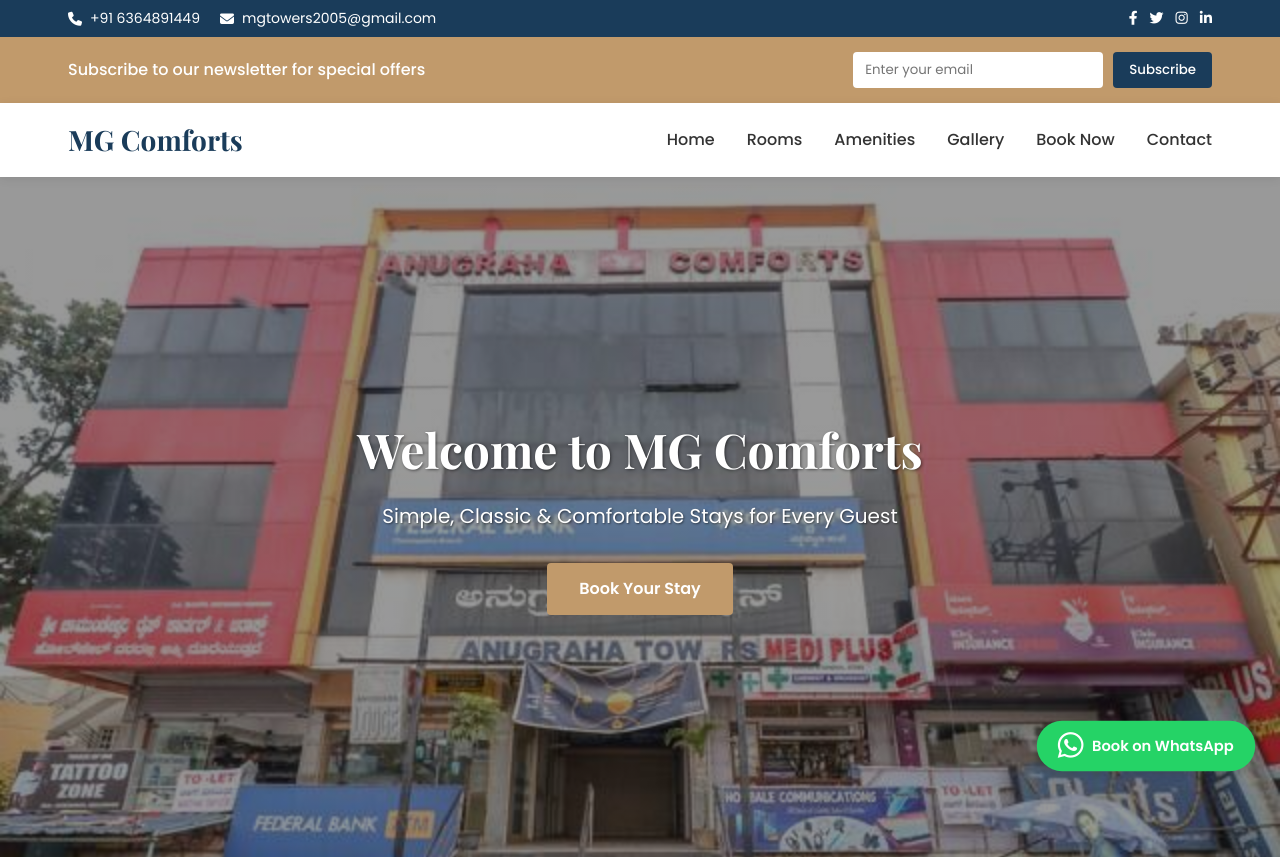
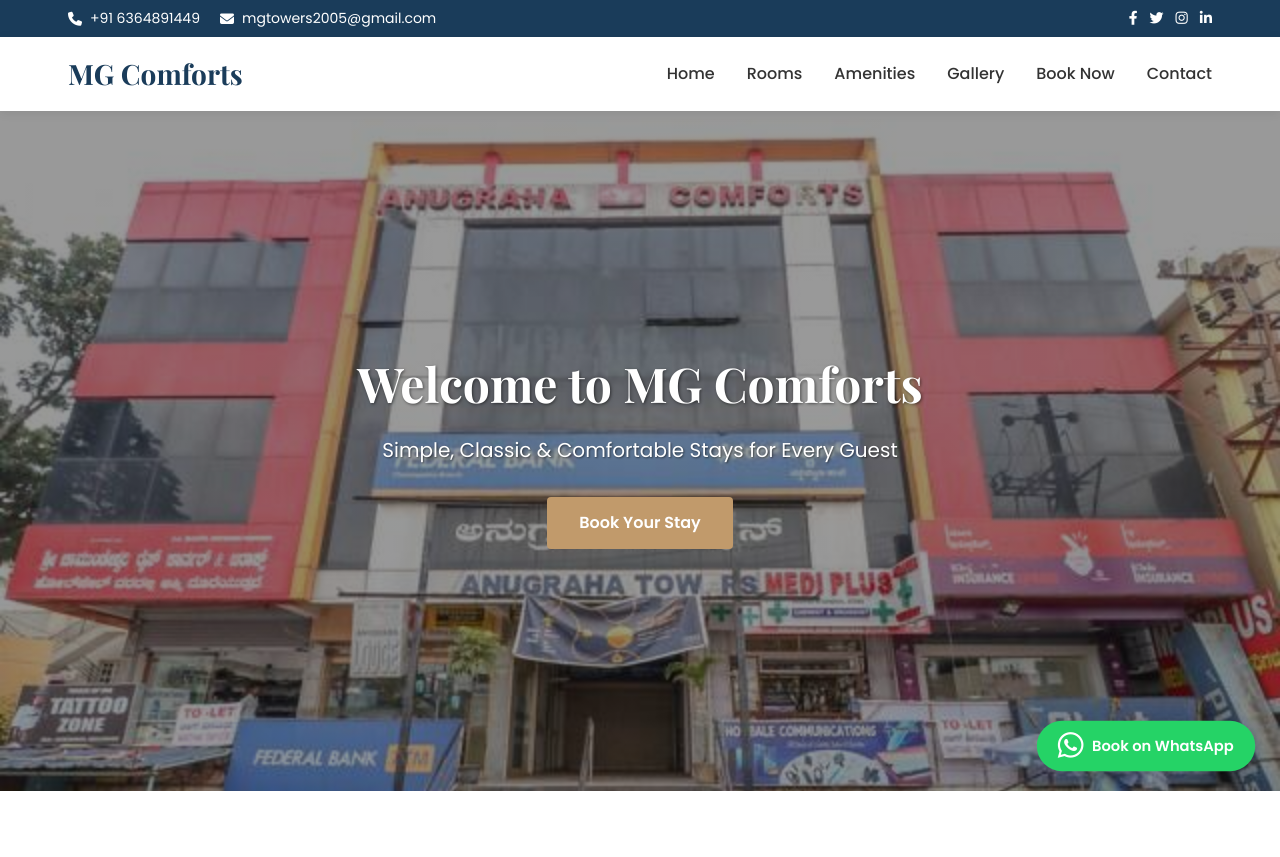
Before and after one commit to Jeevanks1998/MG-Comforts, a plain HTML site: page index.html in a window 1280 px wide. Shown: the top 857 px of the page. Drawn offline with nearby package versions, Linux system fonts and the light colour scheme.

Commit message:
Update index.html

```diff
--- a/index.html
+++ b/index.html
@@ -901,17 +901,6 @@
     </div>
   </div>
 
-  <!-- Mail Bar -->
-  <div class="mail-bar">
-    <div class="mail-bar-container">
-      <div class="mail-bar-text">Subscribe to our newsletter for special offers</div>
-      <form class="mail-bar-form" id="newsletter-form">
-        <input type="email" class="mail-bar-input" placeholder="Enter your email" required>
-        <button type="submit" class="mail-bar-btn">Subscribe</button>
-      </form>
-    </div>
-  </div>
-
   <!-- Header -->
   <header>
     <div class="header-container">
```
